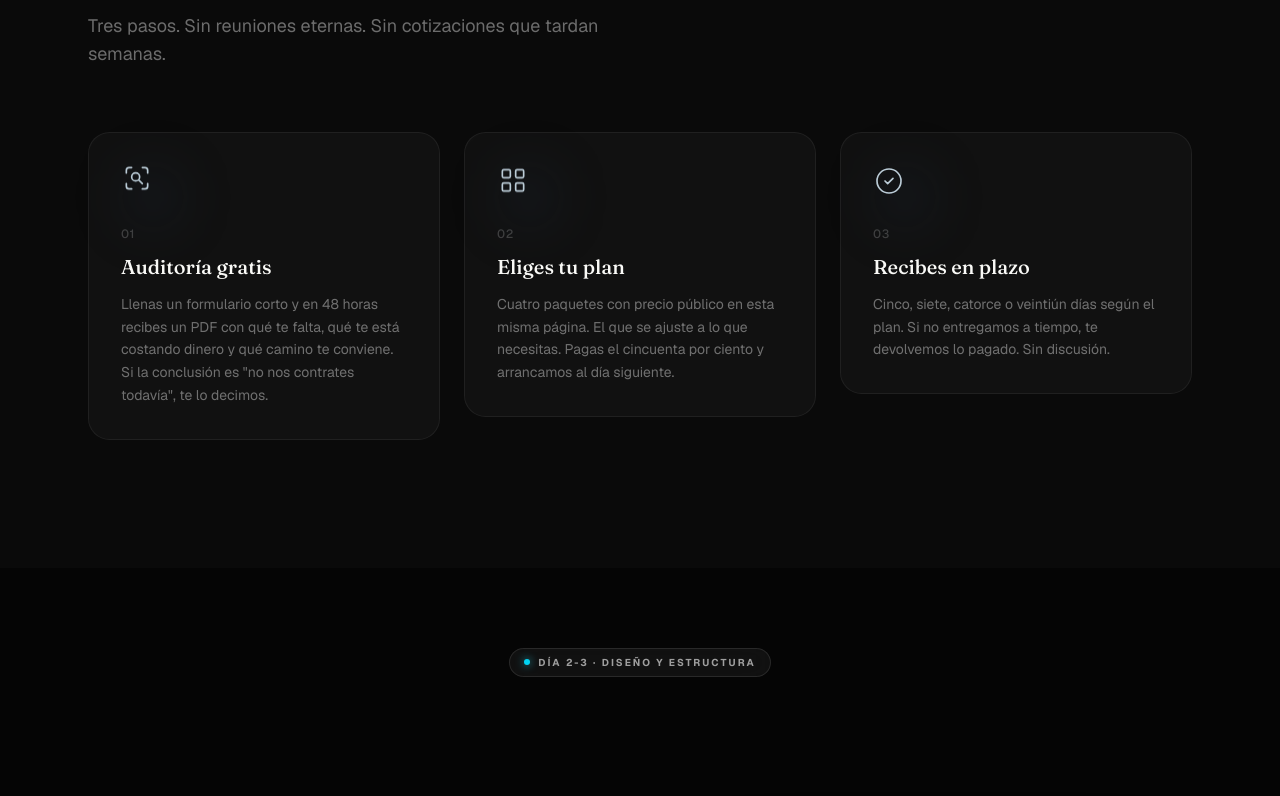
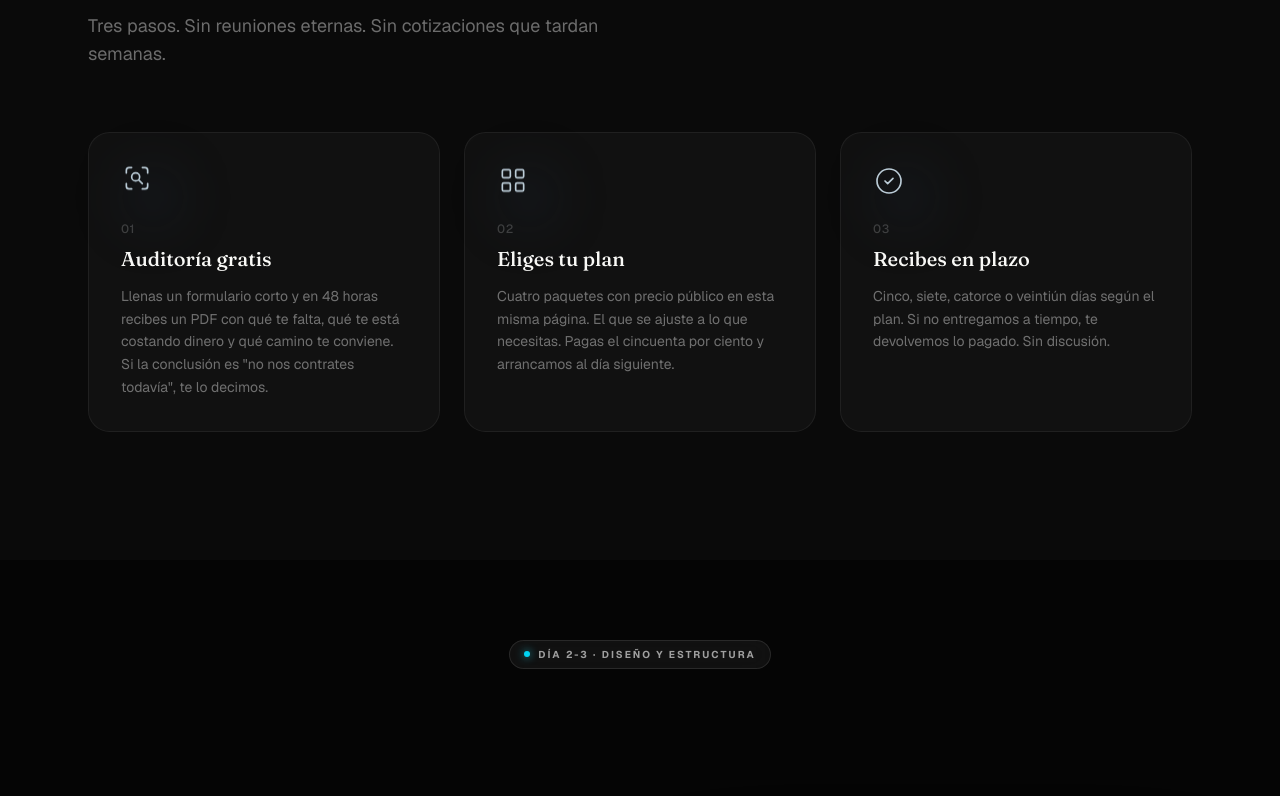
Before and after one commit to alexsuarex/starting-albatros, a Next.js app: page / in a window 1280 px wide. Shown: the part 1844-2640 px from the top of the page. Built offline with nearby package versions, Linux system fonts and the light colour scheme.

Commit message:
style: ensure symmetry in HowItWorks cards by setting equal height

```diff
--- a/src/components/sections/HowItWorks.tsx
+++ b/src/components/sections/HowItWorks.tsx
@@ -63,8 +63,8 @@ export function HowItWorks() {
 
         <div className="grid md:grid-cols-3 gap-6">
           {steps.map((step, i) => (
-            <FadeIn key={step.number} delay={i * 0.15} y={30}>
-              <div className="relative group p-8 rounded-2xl bg-white/[0.03] border border-white/[0.06] hover:border-white/[0.12] hover:bg-white/[0.05] transition-all duration-400">
+            <FadeIn key={step.number} delay={i * 0.15} y={30} className="h-full">
+              <div className="relative group p-8 rounded-2xl bg-white/[0.03] border border-white/[0.06] hover:border-white/[0.12] hover:bg-white/[0.05] transition-all duration-400 h-full flex flex-col">
                 {/* Light halo behind icon */}
                 <div className="absolute top-8 left-8 w-16 h-16 rounded-full bg-[#1A2B3C]/20 blur-xl group-hover:bg-[#1A2B3C]/30 transition-all duration-500" />
 
```
